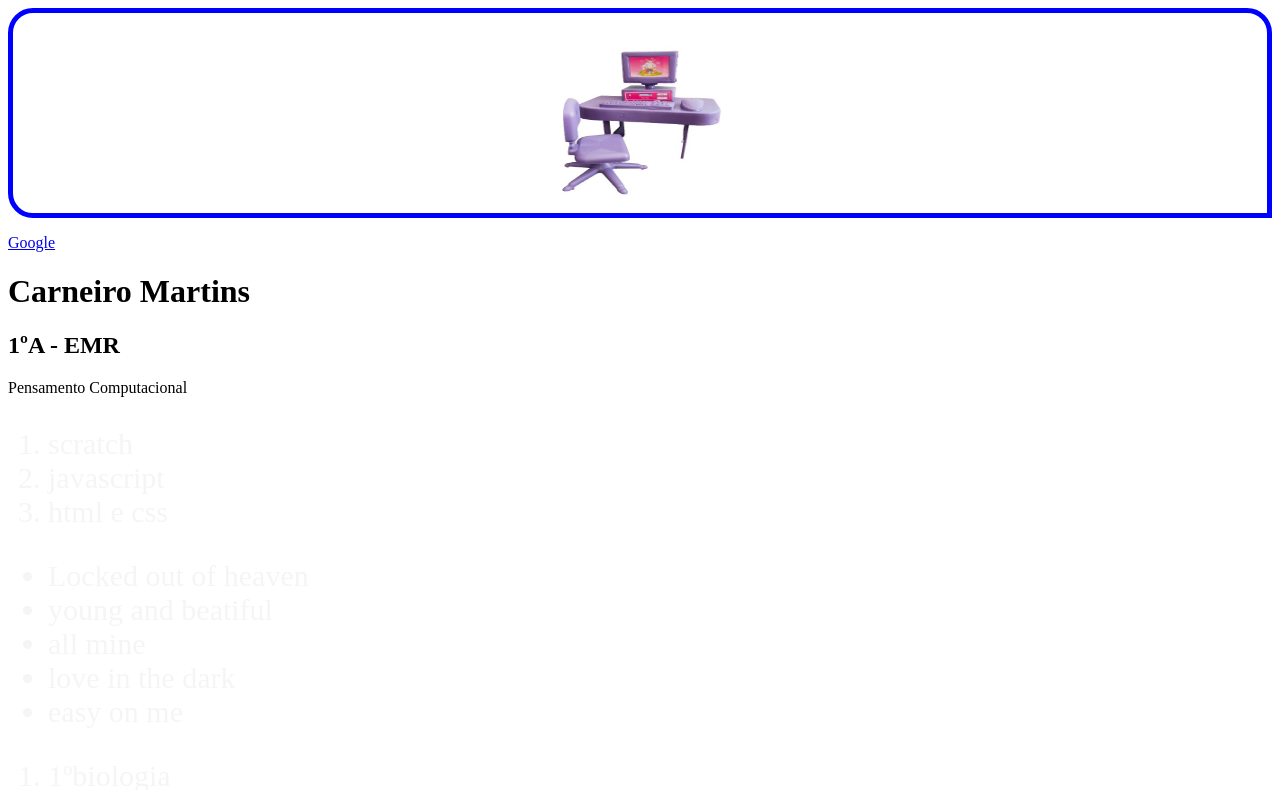
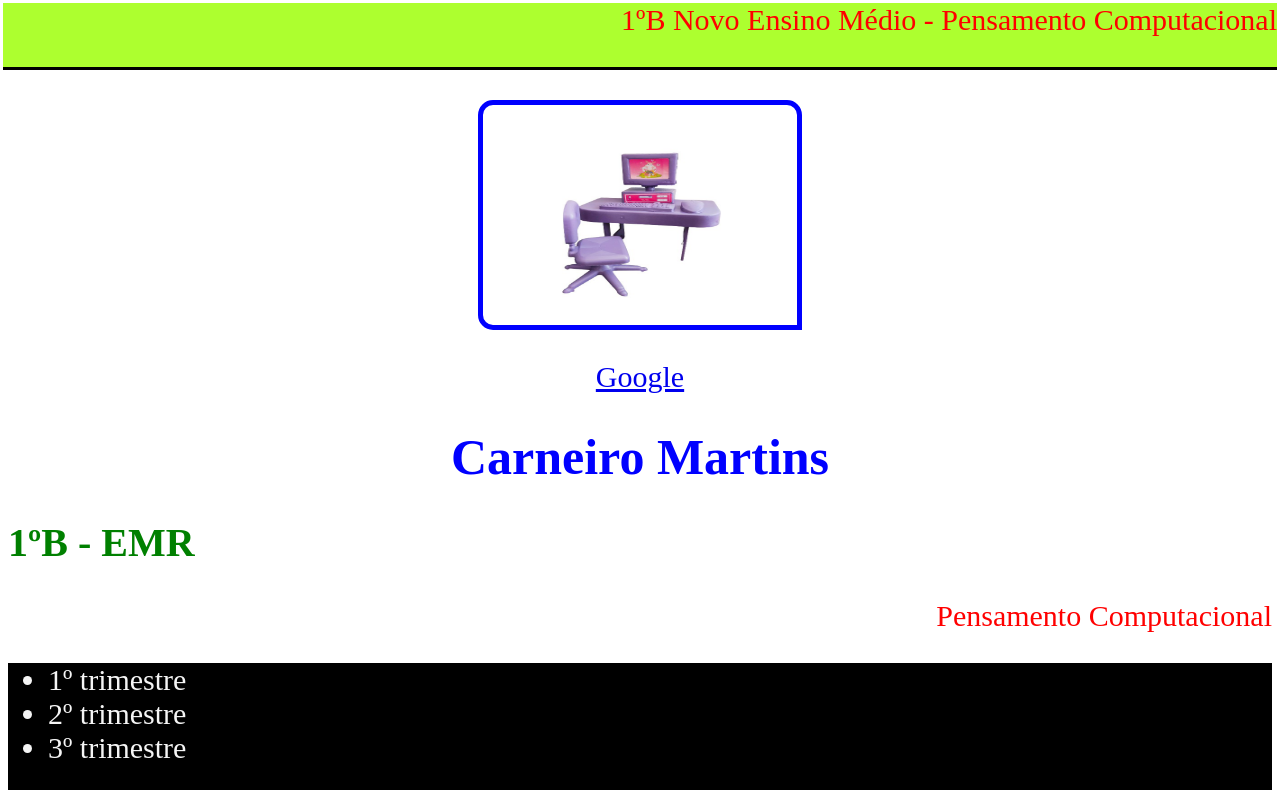
Before and after one commit to pelizzari-2414/pelizzari, a plain HTML site: page index.html in a window 1280 px wide. Shown: the top 790 px of the page. Drawn offline with Linux system fonts and the light colour scheme.

Commit message:
Add files via upload

```diff
--- a/index.html
+++ b/index.html
@@ -2,37 +2,41 @@
    <link rel="stylesheet" href="style.css">
 </head>
 <body>
-    <p id="imagem"><img src="computador.png" width="300px" height="200px"></p>
-    <p id="link"><a href="https://www.google.com.br">Google</a>
-    <h1>Carneiro Martins</h1>
-    <h2>1ºA - EMR </h2>
-    <p>Pensamento Computacional</p>
+ <header id="cabecalho">
+  <p>1ºB Novo Ensino Médio - Pensamento Computacional</p>
+     </header>
+     <p id="imagem"><img src="computador.png" width="300px" height="200px"></p>
+     <p id="link"><a href="https://www.google.com.br">Google</a></p>
+     <h1>Carneiro Martins</h1>
+     <h2>1ºB - EMR </h2>
+     <p>Pensamento Computacional</p>
+<div class="listas">
     <ul class="lista">
-         <li1º trimestre</li>
-         <li2º trimestre</li>
-         <li3º trimestre</li>
+         <li>1º trimestre</li>
+         <li>2º trimestre</li>
+         <li>3º trimestre</li>
 </ul>
 
 <ol class="lista">
-     <Li>scratch</li>
-     <Li>javascript</li>
-     <Li>html e css</li>
+     <li>scratch</li>
+     <li>javascript</li>
+     <li>html e css</li>
 </ol>
 
     <ul class="minhalista">
-    <Li>Locked out of heaven</li>
-    <Li>young and beatiful</li>
-    <Li>all mine</li>
-    <Li>love in the dark</li>
-    <Li>easy on me</li>
+    <li>Locked out of heaven</li>
+    <li>young and beatiful</li>
+    <li>all mine</li>
+    <li>love in the dark</li>
+    <li>easy on me</li>
 </ul>
 
     <ol class="minhalista">
-    <Li>1ºbiologia</li>
-    <Li>2ºmatematica</li>
-    <Li>3ºhistoria</li>
-    <Li>4ºp.com</li>
-    <Li>5ºp.vida</li>
+    <li>1ºbiologia</li>
+    <li>2ºmatematica</li>
+    <li>3ºhistoria</li>
+    <li>4ºp.com</li>
+    <li>5ºp.vida</li>
 </ul>
 
 </div>
--- a/style.css
+++ b/style.css
@@ -1,8 +1,8 @@
 .minhalista {
    color: whitesmoke;
    font-size:30;
+}
 
-}
 
 .listas {
     background: black;
@@ -13,6 +13,15 @@
    text-align: center;
    background: black;
 
+}
+
+#cabecalho{
+    text-align: center;
+    background: greenyellow;
+    border-bottom-style: solid;
+    margin-left: -5px;
+    margin-right: -5px;
+    margin-top: -5px;
 }
 
 .lista {
@@ -26,7 +35,38 @@
     border: 5px;
     border-style: solid;
     border-color: blue;
-    border-top-left-radius: 25px;
-    border-top-right-radius: 25px;
-    border-bottom-left-radius: 25px;
+    border-top-left-radius: 15px;
+    border-top-right-radius: 15px;
+    border-bottom-left-radius: 15px;
+    padding-top: 10px;
+    padding-bottom: 10px;
+    margin-left: 470px;
+    margin-right: 470;
+
 }
+
+#link {
+    text-align: center;
+
+}
+
+p {
+     color: red;
+     font-size: 30;
+     text-align: right;
+
+}
+
+h1 { color: blue;
+     text-align: center;
+     font-size: 50;
+
+}
+
+h2 {
+
+     color: green;
+     text-align: left;
+     font-size: 40;
+
+}
```
